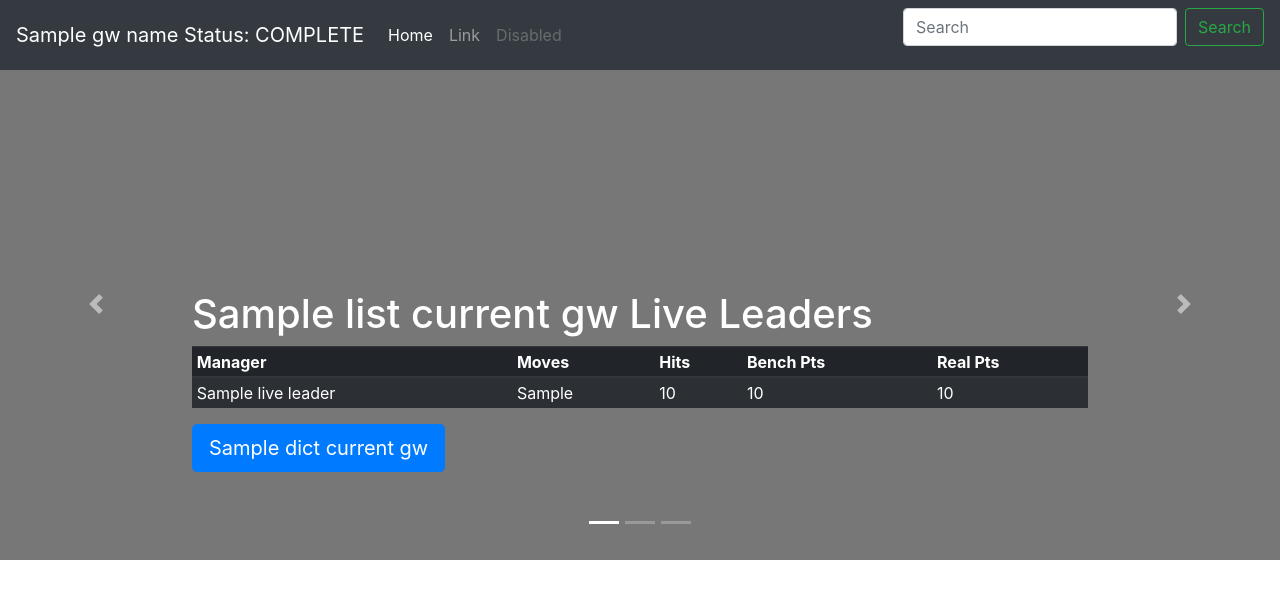
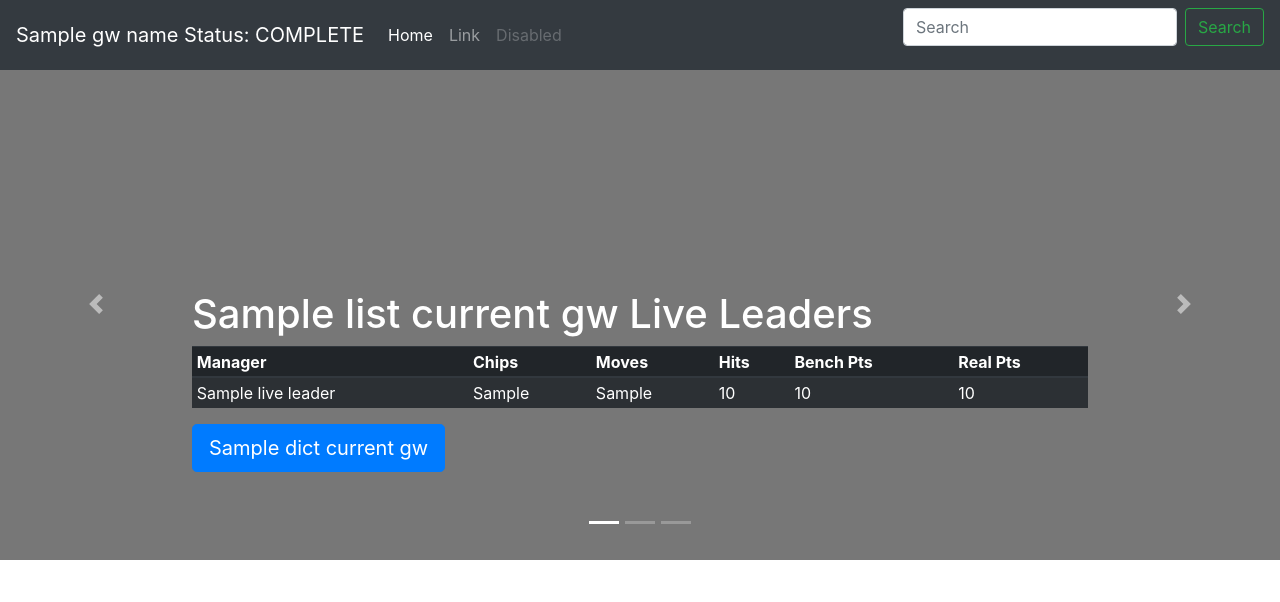
Before and after one commit to gringorichards/FFGringo, a Django app: template hello/templates/index.html in a window 1280 px wide. Shown: the top 602 px of the page. Run offline with Django 3.2, Linux system fonts and the light colour scheme; the template is opened without the code that fills it: most values are stand-ins (such as "Sample title", 1, 10 or a date in 2020); some libraries are stand-ins or nearby versions.

Commit message:
Update index.html

```diff
--- a/hello/templates/index.html
+++ b/hello/templates/index.html
@@ -78,6 +78,7 @@
   <thead>
     <tr>
       <th scope="col">Manager</th>
+      <th scope="col">Chips</th>
       <th scope="col">Moves</th>
       <th scope="col">Hits</th>
       <th scope="col">Bench Pts</th>
@@ -88,6 +89,7 @@
       {% for live_leader in list_live_leaders_TopX %}
           <tr>
               <td>{{live_leader.player_name}}</td>
+              <td>{{live_leader.active_chip}}</td>
               <td>{{live_leader.event_transfers}}</td>
               <td>{{live_leader.event_transfers_cost}}</td>
               <td>{{live_leader.points_on_bench}}</td>
```
